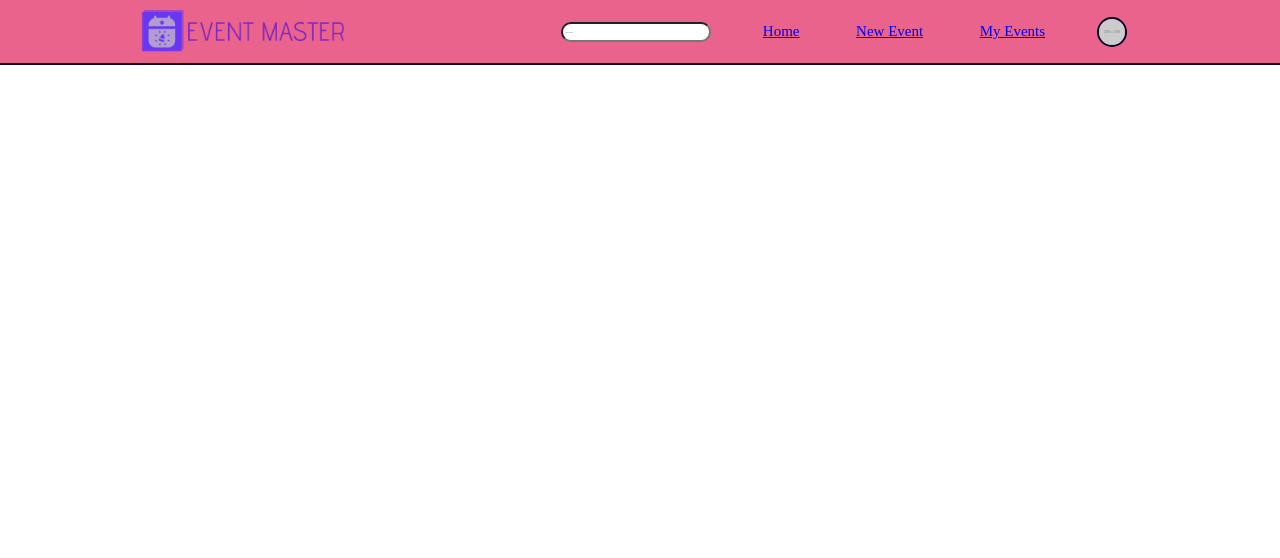
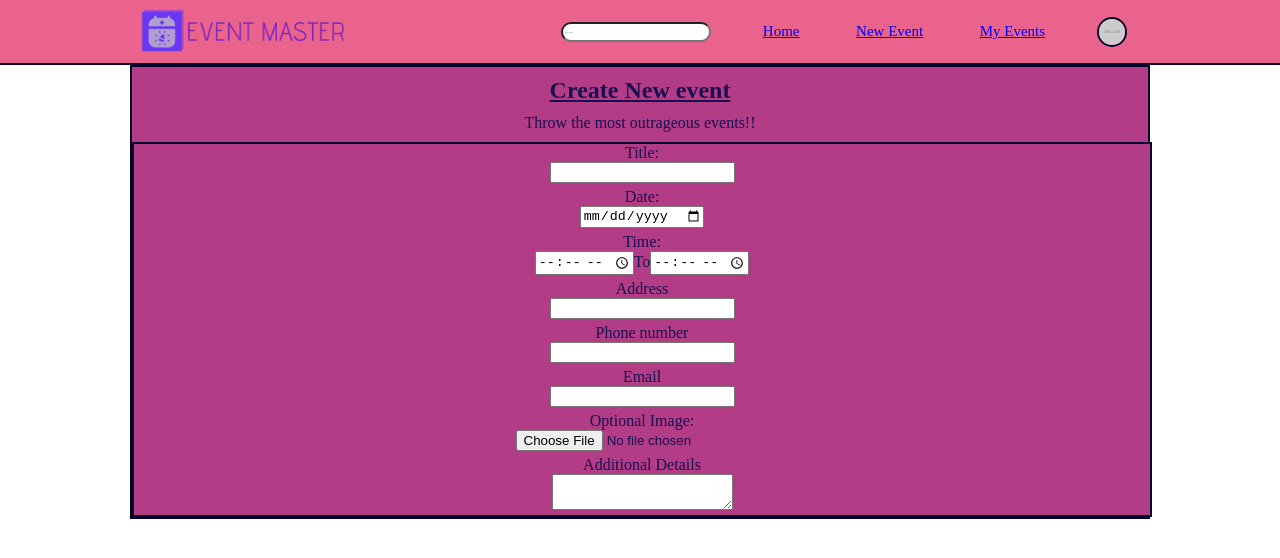
Before and after one commit to Emotivz/Liam-Michael-EventMaster-Client, a React (Create React App) app: page /EventForm in a window 1280 px wide. Shown: the top 558 px of the page. Built offline with nearby package versions, Linux system fonts and the light colour scheme.

Commit message:
Basic form created and display with minor styling

```diff
--- a/src/Pages/EventFormpage.js
+++ b/src/Pages/EventFormpage.js
@@ -1,5 +1,11 @@
+import EventForm from "../components/EventForm/EventForm";
+
 const EventFormpage = () => {
-  return;
+  return (
+    <>
+      <EventForm />
+    </>
+  );
 };
 
 export default EventFormpage;
--- a/src/components/EventForm/EventForm.js
+++ b/src/components/EventForm/EventForm.js
@@ -1,6 +1,35 @@
+import "./EventForm.scss";
 //form to create a event
 const EventForm = () => {
-  return;
+  return (
+    <section className="form">
+      <h2 className="form__title">Create New event</h2>
+      <p className="form__subtitle">Throw the most outrageous events!!</p>
+
+      <form className="event-form">
+        <label htmlFor="title">Title:</label>
+        <input name="title" type="text" className="event-form__input" />
+        <label htmlFor="date">Date:</label>
+        <input name="date" type="date" className="event-form__input" />
+        <label htmlFor="time">Time:</label>
+        <div>
+          <input name="time" type="time" className="event-form__input" />
+          To
+          <input name="time" type="time" className="event-form__input" />
+        </div>
+        <label htmlFor="address">Address</label>
+        <input name="address" type="address" className="event-form__input" />
+        <label htmlFor="mobile">Phone number</label>
+        <input name="mobile" type="text" className="event-form__input" />
+        <label htmlFor="email">Email</label>
+        <input name="email" type="email" className="event-form__input" />
+        <label htmlFor="">Optional Image:</label>
+        <input name="" type="file" className="event-form__input" />
+        <label htmlFor="details">Additional Details</label>
+        <textarea name="details" type="text" className="event-form__input" />
+      </form>
+    </section>
+  );
 };
 
 export default EventForm;
--- /dev/null
+++ b/src/components/EventForm/EventForm.scss
@@ -0,0 +1,41 @@
+@use "../../partials/mixins" as *;
+@use "../../partials/variables" as *;
+
+.form {
+  @include flex(column, space-between);
+  align-items: center;
+  width: 100%;
+  background-color: $secondary-background-color;
+  border: 0.2rem solid $border-color;
+
+  @include media-desktop {
+    width: $maximum-width;
+    margin: 0 auto;
+  }
+
+  &__title {
+    text-decoration: underline;
+    margin: 1rem;
+  }
+
+  &__subtitle {
+    margin-bottom: 1rem;
+  }
+}
+
+.event-form {
+  @include flex(column, space-between);
+  align-items: center;
+  width: 100%;
+  background-color: $secondary-background-color;
+  border: 0.2rem solid $border-color;
+
+  @include media-desktop {
+    width: $maximum-width;
+    margin: 0 auto;
+  }
+
+  &__input {
+    margin-bottom: 0.5rem;
+  }
+}
--- a/src/partials/_resets.scss
+++ b/src/partials/_resets.scss
@@ -1,3 +1,4 @@
+@use "./variables" as *;
 *,
 *::before,
 *::after {
@@ -13,6 +14,7 @@ body {
   /* re-adjusts font-size back to 16px */
   font-size: 1.6rem;
   margin: 0;
+  color: $primary-text-color;
 }
 
 h3,
```
